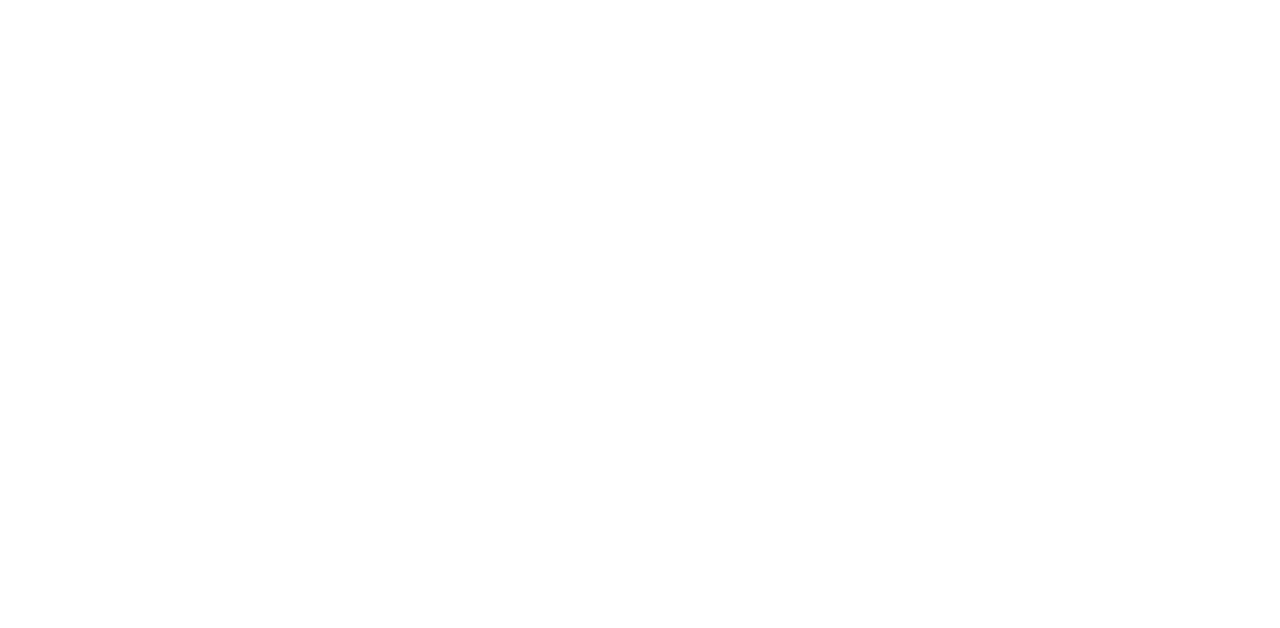
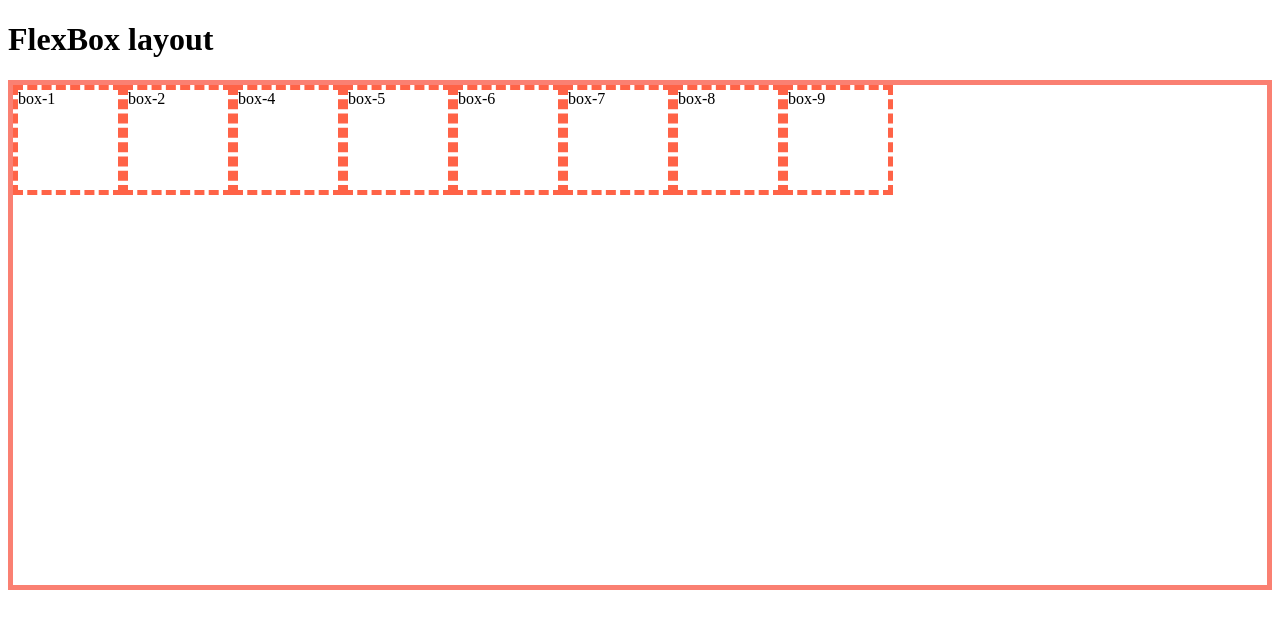
Before and after one commit to Shakilkhandoker/Module-7_2-flex-direction-, a plain HTML site: page index.html in a window 1280 px wide. Drawn offline with Linux system fonts and the light colour scheme.

Commit message:
flex and flex direction

```diff
--- a/index.html
+++ b/index.html
@@ -3,9 +3,38 @@
 <head>
     <meta charset="UTF-8">
     <meta name="viewport" content="width=device-width, initial-scale=1.0">
-    <title>module 2, measuring units and responsive design explanation</title>
+    <title>module-7.2, flexbox, flex direction, aline item </title>
+    <style>
+        .container{
+            border: 5px solid salmon;
+            display: flex;
+            /* justify-content: center; */
+            /* justify-content: space-between; */
+            /* justify-content: space-evenly; */
+            /* justify-content: space-around; */
+            height: 500px;
+            /* align-items: center; */
+            /* flex-direction: row-reverse; */
+            flex-wrap: wrap;
+        }
+        .box{
+            width: 100px;
+            height: 100px;
+            border: 5px dashed tomato;
+        }
+    </style>
 </head>
 <body>
-
+    <h1>FlexBox layout</h1>
+    <div class="container">
+        <div class="box">box-1</div>
+        <div class="box">box-2</div>
+        <div class="box">box-4</div>
+        <div class="box">box-5</div>
+        <div class="box">box-6</div>
+        <div class="box">box-7</div>
+        <div class="box">box-8</div>
+        <div class="box">box-9</div>
+    </div>
 </body>
 </html>
```
